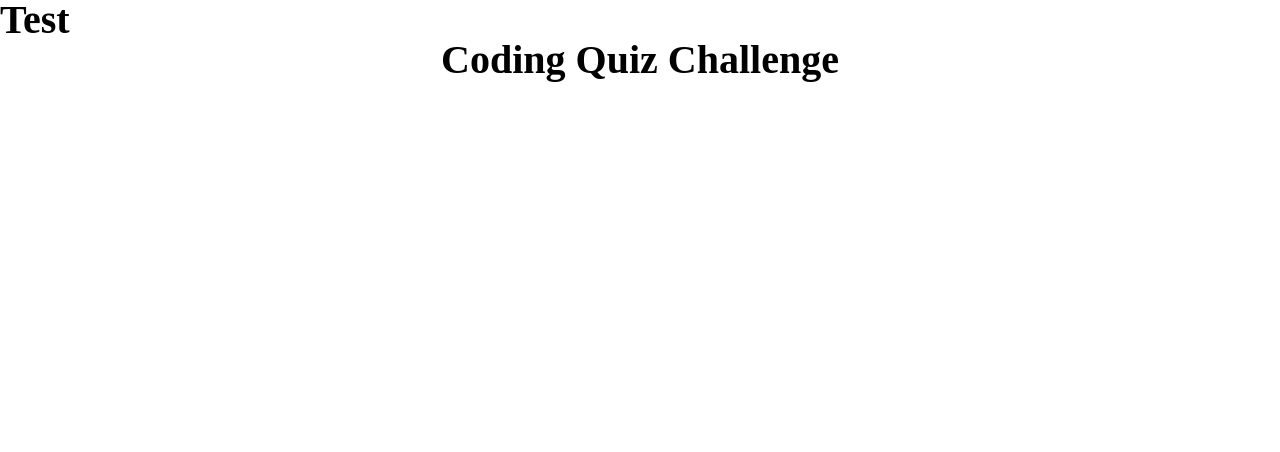
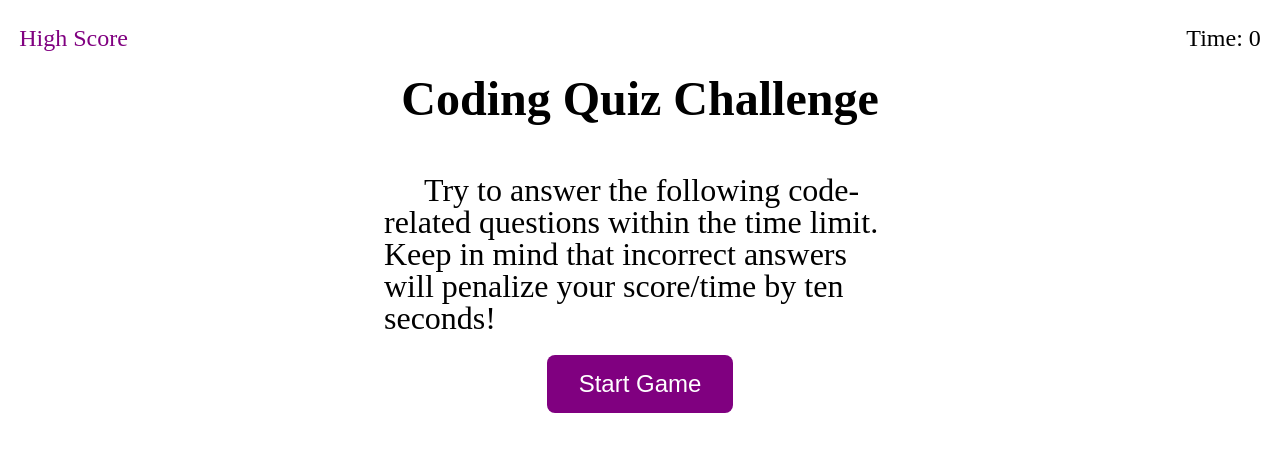
Before and after one commit to MaxwellAllee/hmwk4Practice, a plain HTML site: page index.html in a window 1280 px wide. Drawn offline with Linux system fonts and the light colour scheme.

Commit message:
added styling to html and timer

```diff
--- /dev/null
+++ b/assets/css/style.css
@@ -0,0 +1,63 @@
+html{
+    height: 100vh;
+    width: 100vw;
+}
+body{
+    height: 100%;
+    width: 100%;
+}
+.gridContainer {
+    display: grid;
+    grid-template-columns: 30% 40% 30%;
+    padding-top: 2%;
+  }h1{
+    text-align: center;
+    font-size: 2.5rem
+}
+h3{
+    color:purple
+}
+#title{
+    font-size: 3em;
+    font-weight: 900;
+    text-align: center;
+    padding-bottom: 10%;
+}
+#highScore{
+    text-decoration: none;
+    color: purple;
+    padding-left: 5%;
+    font-size: 1.5em;
+}
+#time{
+    font-size: 1.5em;
+    text-align: right;
+    padding-right: 5%;
+
+}
+#game{
+    padding-top: 5%;
+
+}
+#middle{
+    font-size: 2.0em;
+}
+button{
+    background-color: purple;
+    border: none;
+    color: white;
+    padding: 15px 32px;
+    text-align: center;
+    text-decoration: none;
+    display: inline-block;
+    font-size: .75em;
+    border-radius: 8px;
+}
+p{
+    text-indent: 40px;
+}
+#startButton{
+    display: flex;
+    justify-content: center;
+    padding-top: 4%;
+}
--- /dev/null
+++ b/assets/js/games.js
@@ -0,0 +1,30 @@
+let secondsLeft = 75
+let timerText = document.getElementById('time')
+const startGame=()=>{
+    startTimer()
+    questions()
+}
+
+const startTimer =()=>{
+    const timerInt = setInterval(function() {
+        secondsLeft--;
+        timerText.textContent = 'Time: '+secondsLeft ;
+
+        if(secondsLeft === 0) {
+          clearInterval(timerInt);
+        }
+
+      }, 1000);
+}
+
+const questions =()=>{
+
+}
+
+
+
+
+
+
+//Starts Game
+document.getElementById("startGame").addEventListener("click", startGame);
--- a/games.js
+++ /dev/null
@@ -1,7 +0,0 @@
-const questionArea = document.querySelector("#question");
-
-
-const start=()=>{
-    questionArea.innerHTML= '<h3>test</h3>'
-}
-//start()
--- a/index.html
+++ b/index.html
@@ -1,26 +1,38 @@
 <!DOCTYPE html>
 <html lang="en">
+
 <head>
     <meta charset="UTF-8">
     <meta name="viewport" content="width=device-width, initial-scale=1.0">
     <meta http-equiv="X-UA-Compatible" content="ie=edge">
-    <script src="question.js"></script>
-    <link rel="stylesheet" href="./reset.css">
-    <link rel="stylesheet" href="./style.css">
+    <link rel="stylesheet" href="./assets/css/reset.css">
+    <link rel="stylesheet" href="./assets/css/style.css">
     <title>Test</title>
 </head>
+
 <body>
-    <h1>Test</h1>
     <div class="gridContainer">
+        <div id='results'>
+            <a href="http://#" target="_blank" id='highScore' rel="noopener noreferrer">High Score</a>
+        </div>
+        <div></div>
+        <div id="time"> Time: 0</div>
         <div></div>
         <div id="game">
-            <div id="question">
-                <div class="title">
-                    Coding Quiz Challenge
-                </div>
+            <div id="title">
+                Coding Quiz Challenge
             </div>
+            <article id="middle">
+                <p>Try to answer the following code-related questions within the time
+                limit. Keep in mind that incorrect answers will penalize your
+                score/time by ten seconds!</p>
+                <div id="startButton"><button id="startGame">Start Game</button></div>
+
+            </article>
         </div>
     </div>
-    <script src="./games.js"></script>
+    <script src="./assets/js/question.js"></script>
+    <script src="./assets/js/games.js"></script>
 </body>
+
 </html>
--- a/style.css
+++ /dev/null
@@ -1,15 +0,0 @@
-.gridContainer {
-    display: grid;
-    grid-template-columns: auto auto auto;
-  }
-h1{
-    font-size: 2.5rem
-}
-h3{
-    color:purple
-}
-.title{
-    font-size: 2.5em;
-    font-weight: 900;
-    text-align: center;
-}
```
Also changed, not shown: assets/css/reset.css (renamed from reset.css), assets/js/question.js (renamed from question.js).
